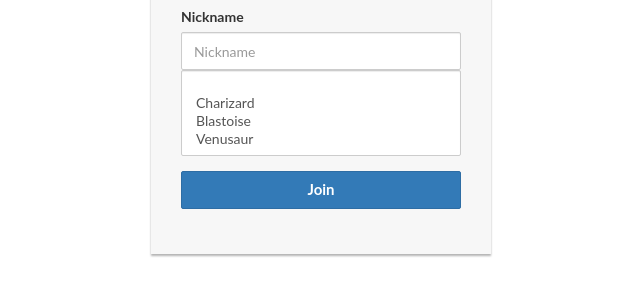
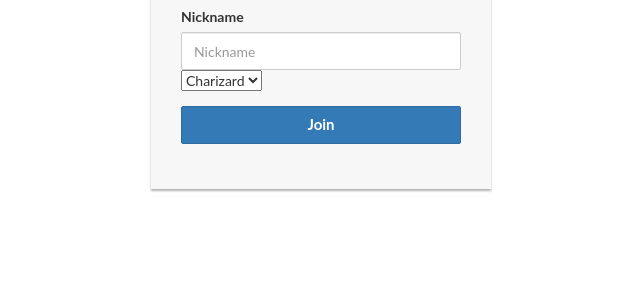
Before and after one commit to LucaCosimo-Quattrone/pokemon-battle-online, a website: page public_html/index.html in a window 1280 px wide. Shown: the part 121-416 px from the top of the page, without its empty margins (319-959 px from the left). Drawn offline with nearby package versions, Linux system fonts and the light colour scheme.

Commit message:
Correct select form

```diff
--- a/public_html/index.html
+++ b/public_html/index.html
@@ -28,8 +28,7 @@
                            id="nickname"
                            required="required" />
 
-                    <select data-placeholder="Choose your pokemon..." multiple class="form-control" name="pokemon">
-                        <option value=""></option>
+                    <select data-placeholder="Choose your pokemon..." name="pokemon">
                         <option>Charizard</option>
                         <option>Blastoise</option>
                         <option>Venusaur</option>
```
